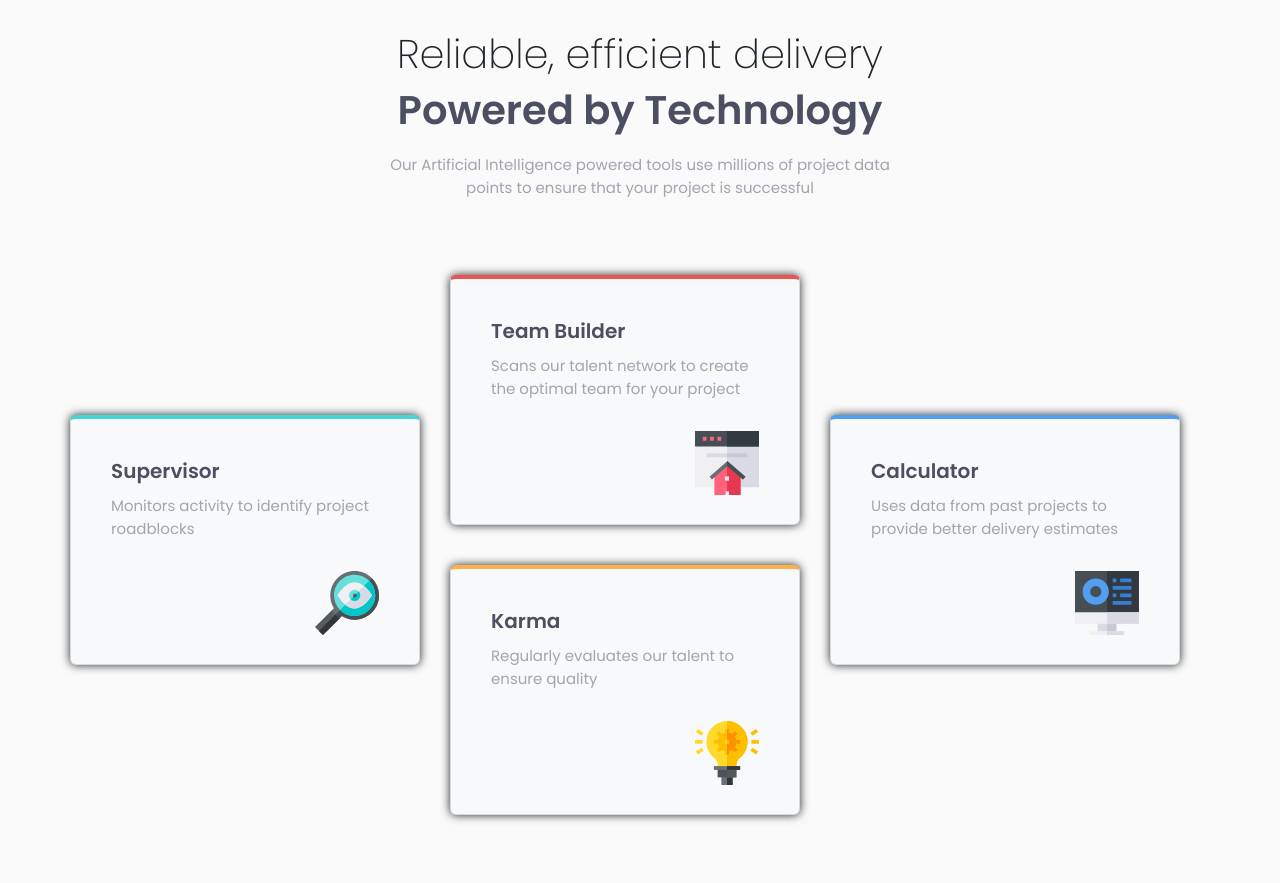
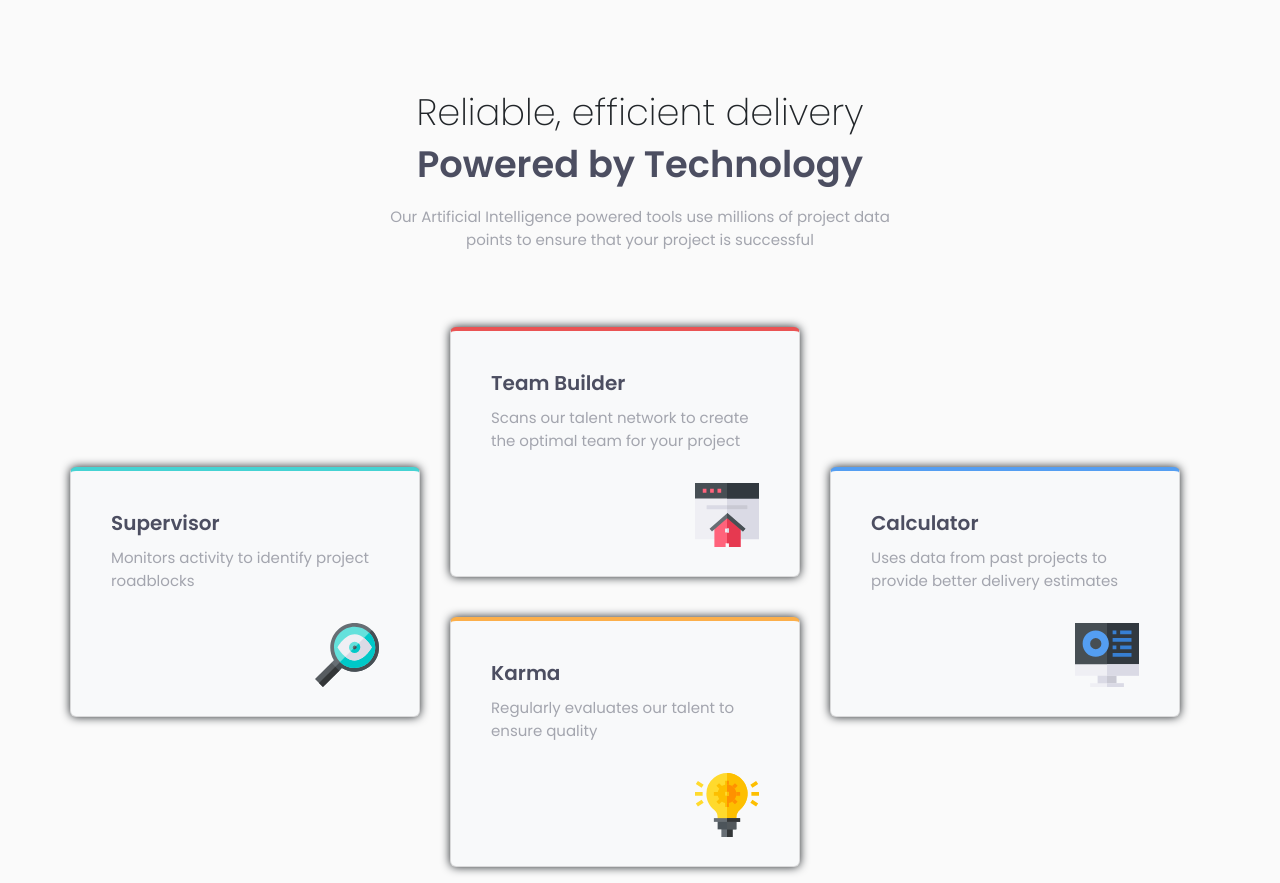
Before and after one commit to KenSparks-Dev/Four-Card-Feature-Section-Master, a website: page index.html in a window 1280 px wide. Before the commit the page ends 831 px from the top, so only its background shows below. Drawn offline with nearby package versions, Linux system fonts and the light colour scheme.

Commit message:
margins and padding

```diff
--- a/style.css
+++ b/style.css
@@ -17,12 +17,14 @@
 }
 .title-1 {
 	font-weight: 200;
-	margin-top: 30px;
+  margin-top: 90px;
+  font-size:2.3em;
 }
-
 .title-2 {
 	font-weight: 600;
-	color: hsl(234, 12%, 34%);
+  color: hsl(234, 12%, 34%);
+    font-size:2.3em;
+
 }
 .title-3 {
 	margin-top: 20px;
@@ -35,7 +37,7 @@
 }
 h5 {
 	font-weight: 600;
-	color: hsl(234, 12%, 34%);
+  color: hsl(234, 12%, 34%);
 }
 p {
 	color: hsl(229, 6%, 66%);
```
